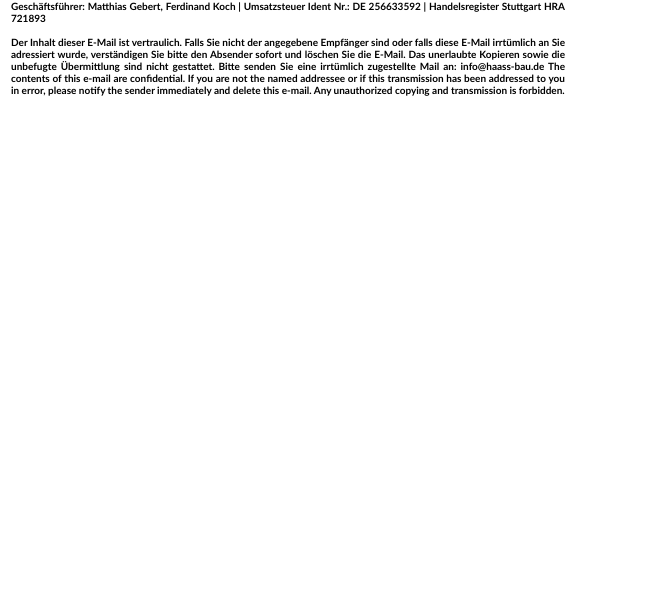
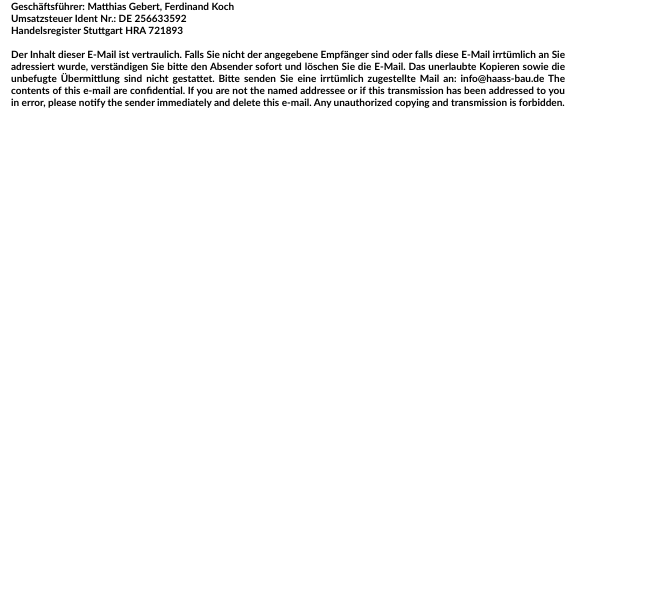
Before and after one commit to Reallyoso/footer-test, a plain HTML site: page index_contacts_side.html in a window 1280 px wide. Shown: the part 200-800 px from the top of the page, without its empty margins (0-661 px from the left). Drawn offline with Linux system fonts and the light colour scheme.

Commit message:
Add files via upload

```diff
--- a/index_contacts_side.html
+++ b/index_contacts_side.html
@@ -56,10 +56,11 @@
          <tr>
             <td align="justify" style="font-weight: bold; font-size: x-small;" width="" colspan="2">
                <div style="text-align: justify; margin-right: 60px;">
+                  <div> Geschäftsführer: Matthias Gebert, Ferdinand Koch</div>
+                  <div>Umsatzsteuer Ident Nr.: DE 256633592</div>
+                  <div>Handelsregister Stuttgart HRA 721893</div>
+                  <br>
                   <div>
-                     Geschäftsführer: Matthias Gebert, Ferdinand Koch | Umsatzsteuer Ident Nr.: DE 256633592 | Handelsregister Stuttgart HRA 721893
-                     <br>
-                     <br>
                      Der Inhalt dieser E-Mail ist vertraulich. Falls Sie nicht der angegebene Empfänger sind oder falls diese
                      E-Mail irrtümlich an Sie adressiert wurde, verständigen Sie bitte den Absender sofort und löschen Sie die
                      E-Mail. Das unerlaubte Kopieren sowie die unbefugte Übermittlung sind nicht gestattet.
```
